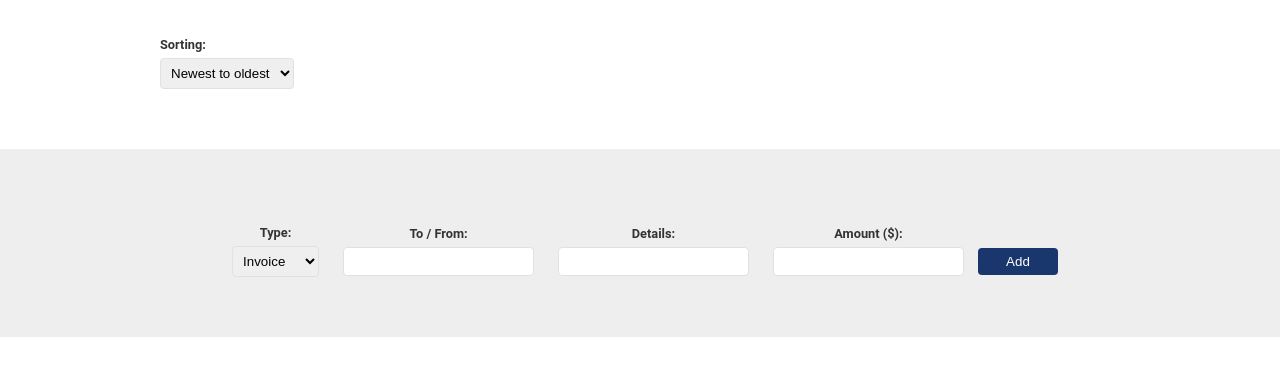
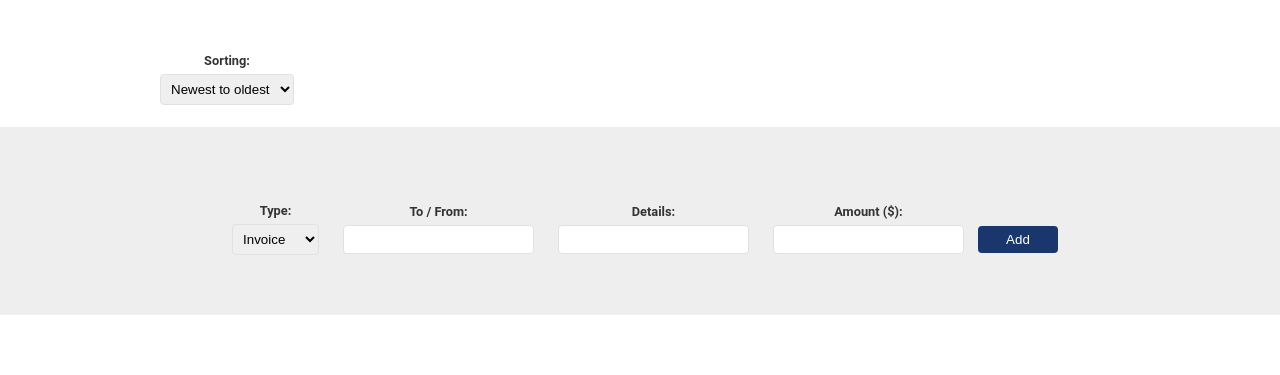
Before and after one commit to GasinskiN/typescript-finance-logger, a plain HTML site: page public/index.html in a window 1280 px wide. Shown: the part 81-456 px from the top of the page. Drawn offline with Linux system fonts and the light colour scheme.

Commit message:
Stylize the sorting button

```diff
--- a/public/styles.css
+++ b/public/styles.css
@@ -4,7 +4,7 @@ body{
   }
   .wrapper{
     max-width: 960px;
-    margin: 0 auto;
+    margin: 0 auto 130px auto;
   }
   h1{
     margin: 40px auto;
@@ -29,10 +29,15 @@ body{
     color: #333;
     margin: 8px 0 0;
   }
+  .sorting{
+    float: inline-start;
+    text-align: center;
+    /* margin-left: auto; */
+  }
   footer{
     background: #eee;
     padding: 60px;
-    margin-top: 60px;
+    margin-top: 20px;
   }
   form{
     max-width: 960px;
@@ -73,6 +78,6 @@ body{
     text-align: center;
     display: block;
     color: #999;
-    margin-top: 40px;
+    margin-top: 20px;
     font-size: 0.7em;
   }
```
